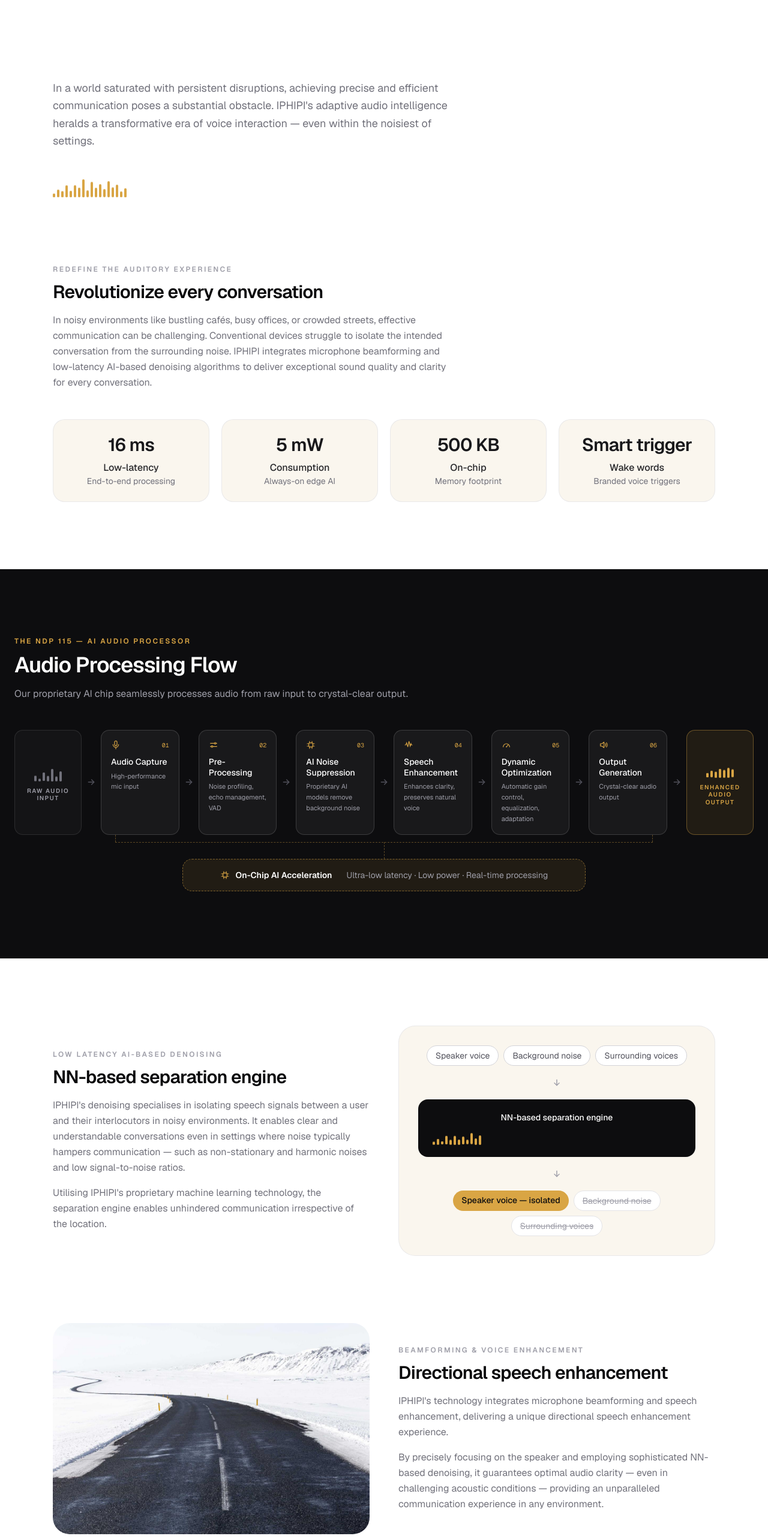
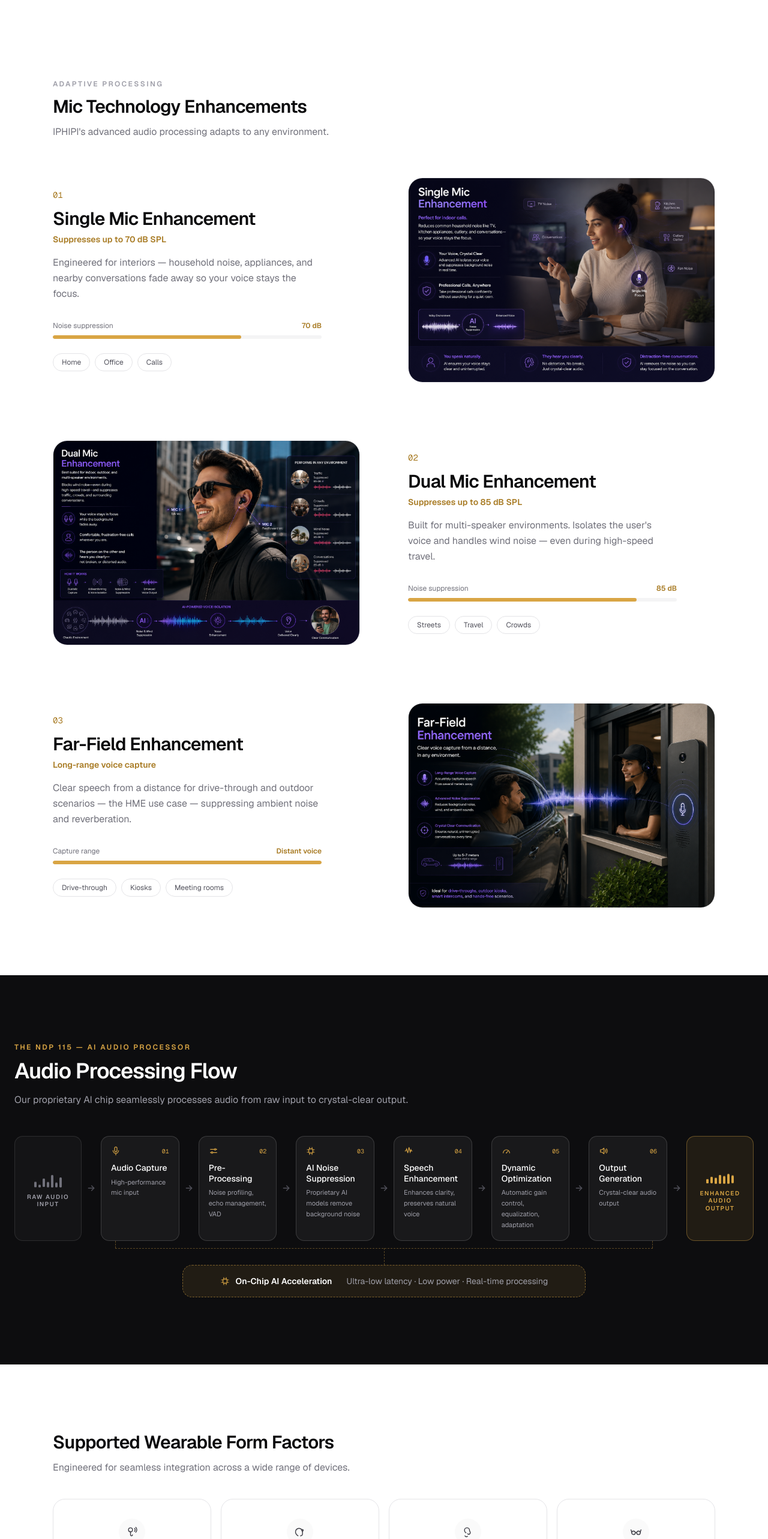
Before and after one commit to Kanish027/IPHIPI-New-draft, a Next.js app: page /ai-technologies in a window 1280 px wide. Shown: the part 2780-5346 px from the top of the page at 60% size. Built offline with nearby package versions, Linux system fonts and the light colour scheme.

Commit message:
Update hero and technology sections

```diff
--- a/src/app/ai-technologies/page.tsx
+++ b/src/app/ai-technologies/page.tsx
@@ -81,30 +81,31 @@
 
 const SEPARATION_INPUTS = ["Speaker voice", "Background noise", "Surrounding voices"];
 
+/* Images are the tech boards for now — swap for architecture diagrams */
 const MIC_TECHNOLOGIES = [
   {
     title: "Single Mic Enhancement",
     spec: "Suppresses up to 70 dB SPL",
     body: "Engineered for interiors — household noise, appliances, and nearby conversations fade away so your voice stays the focus.",
-    wave: [35, 55, 30, 60, 40, 65, 35, 50],
     meter: { label: "Noise suppression", value: "70 dB", percent: 70 },
     chips: ["Home", "Office", "Calls"],
+    image: "/tech/single-mic.png",
   },
   {
     title: "Dual Mic Enhancement",
     spec: "Suppresses up to 85 dB SPL",
     body: "Built for multi-speaker environments. Isolates the user's voice and handles wind noise — even during high-speed travel.",
-    wave: [45, 75, 35, 90, 50, 80, 40, 70, 55, 85, 30, 65],
     meter: { label: "Noise suppression", value: "85 dB", percent: 85 },
     chips: ["Streets", "Travel", "Crowds"],
+    image: "/tech/dual-mic.png",
   },
   {
     title: "Far-Field Enhancement",
     spec: "Long-range voice capture",
     body: "Clear speech from a distance for drive-through and outdoor scenarios — the HME use case — suppressing ambient noise and reverberation.",
-    wave: [25, 40, 30, 55, 35, 60, 30, 50, 25, 45, 30, 55, 35, 60, 25, 50],
     meter: { label: "Capture range", value: "Distant voice", percent: 100 },
     chips: ["Drive-through", "Kiosks", "Meeting rooms"],
+    image: "/tech/far-field.png",
   },
 ];
 
@@ -237,49 +238,78 @@
 
       <AiTechHero />
 
-      <div className="mx-auto max-w-6xl px-4 lg:px-6">
-        {/* Lead-in */}
-        <div className="mt-28">
-          <p className="max-w-2xl text-lg leading-relaxed text-zinc-500">
-            In a world saturated with persistent disruptions, achieving precise
-            and efficient communication poses a substantial obstacle. IPHIPI&apos;s
-            adaptive audio intelligence heralds a transformative era of voice
-            interaction — even within the noisiest of settings.
-          </p>
-          <Waveform
-            bars={[30, 55, 40, 70, 35, 60, 45, 80, 30, 65, 40, 55, 35, 70, 45, 60, 30, 50]}
-            className="mt-10 h-10"
-          />
-        </div>
-
-        {/* Redefine the auditory experience */}
+   <div className="mx-auto max-w-6xl px-4 lg:px-6">
+        {/* Mic technology enhancements */}
         <section className="mt-28">
           <p className="text-xs font-semibold uppercase tracking-[0.2em] text-zinc-400">
-            Redefine the auditory experience
+            Adaptive Processing
           </p>
-          <h2 className="mt-3 max-w-2xl text-2xl font-semibold tracking-tight sm:text-3xl">
-            Revolutionize every conversation
+          <h2 className="mt-3 text-2xl font-semibold tracking-tight sm:text-3xl">
+            Mic Technology Enhancements
           </h2>
-          <p className="mt-4 max-w-2xl leading-relaxed text-zinc-500">
-            In noisy environments like bustling cafés, busy offices, or crowded
-            streets, effective communication can be challenging. Conventional
-            devices struggle to isolate the intended conversation from the
-            surrounding noise. IPHIPI integrates microphone beamforming and
-            low-latency AI-based denoising algorithms to deliver exceptional
-            sound quality and clarity for every conversation.
+          <p className="mt-3 max-w-2xl text-zinc-500">
+            IPHIPI&apos;s advanced audio processing adapts to any environment.
           </p>
 
-          <div className="mt-12 grid gap-5 sm:grid-cols-2 lg:grid-cols-4">
-            {HIGHLIGHTS.map((item) => (
+          <div className="mt-16 space-y-20 md:space-y-24">
+            {MIC_TECHNOLOGIES.map((tech, i) => (
               <div
-                key={item.label}
-                className="rounded-[20px] border border-zinc-200/70 bg-[#faf6ee] p-6 text-center"
+                key={tech.title}
+                className="grid items-center gap-8 md:grid-cols-2 md:gap-14 lg:gap-20"
               >
-                <p className="text-3xl font-semibold tracking-tight text-zinc-900">
-                  {item.value}
-                </p>
-                <p className="mt-2 font-medium text-zinc-800">{item.label}</p>
-                <p className="text-sm text-zinc-500">{item.sub}</p>
+                {/* Text — alternates sides each row */}
+                <div className={i % 2 === 1 ? "md:order-2" : ""}>
+                  <p className="font-mono text-sm text-[#A87B24]">
+                    {String(i + 1).padStart(2, "0")}
+                  </p>
+                  <h3 className="mt-3 text-2xl font-semibold tracking-tight sm:text-3xl">
+                    {tech.title}
+                  </h3>
+                  <p className="mt-1.5 text-sm font-semibold text-[#A87B24]">{tech.spec}</p>
+                  <p className="mt-4 max-w-md leading-relaxed text-zinc-500">{tech.body}</p>
+
+                  {/* Suppression / range meter */}
+                  <div className="mt-8 max-w-md">
+                    <div className="flex items-center justify-between text-xs">
+                      <span className="text-zinc-500">{tech.meter.label}</span>
+                      <span className="font-semibold text-[#A87B24]">{tech.meter.value}</span>
+                    </div>
+                    <div className="mt-2 h-1.5 overflow-hidden rounded-full bg-zinc-100">
+                      <div
+                        className="h-full rounded-full bg-[#D9A544]"
+                        style={{ width: `${tech.meter.percent}%` }}
+                      />
+                    </div>
+                  </div>
+
+                  {/* Best-for chips */}
+                  <div className="mt-6 flex flex-wrap gap-2">
+                    {tech.chips.map((chip) => (
+                      <span
+                        key={chip}
+                        className="rounded-full border border-zinc-200 px-3.5 py-1.5 text-xs text-zinc-600"
+                      >
+                        {chip}
+                      </span>
+                    ))}
+                  </div>
+                </div>
+
+                {/* Architecture image */}
+                <div
+                  className={`overflow-hidden rounded-[24px] border border-zinc-200/70 ${
+                    i % 2 === 1 ? "md:order-1" : ""
+                  }`}
+                >
+                  <Image
+                    src={tech.image}
+                    alt={tech.title}
+                    width={1536}
+                    height={1024}
+                    sizes="(max-width: 768px) 100vw, 560px"
+                    className="h-auto w-full"
+                  />
+                </div>
               </div>
             ))}
           </div>
@@ -382,158 +412,6 @@
       </section>
 
       <div className="mx-auto max-w-6xl px-4 lg:px-6">
-        {/* NN-based separation engine */}
-        <section className="mt-28 grid items-center gap-12 lg:grid-cols-2">
-          <div>
-            <p className="text-xs font-semibold uppercase tracking-[0.2em] text-zinc-400">
-              Low latency AI-based denoising
-            </p>
-            <h2 className="mt-3 text-2xl font-semibold tracking-tight sm:text-3xl">
-              NN-based separation engine
-            </h2>
-            <p className="mt-4 leading-relaxed text-zinc-500">
-              IPHIPI&apos;s denoising specialises in isolating speech signals
-              between a user and their interlocutors in noisy environments. It
-              enables clear and understandable conversations even in settings
-              where noise typically hampers communication — such as
-              non-stationary and harmonic noises and low signal-to-noise
-              ratios.
-            </p>
-            <p className="mt-4 leading-relaxed text-zinc-500">
-              Utilising IPHIPI&apos;s proprietary machine learning technology,
-              the separation engine enables unhindered communication
-              irrespective of the location.
-            </p>
-          </div>
-
-          {/* Separation visual */}
-          <div className="rounded-[28px] border border-zinc-200/70 bg-[#faf6ee] p-8">
-            <div className="flex flex-wrap justify-center gap-2">
-              {SEPARATION_INPUTS.map((input) => (
-                <span key={input} className="rounded-full border border-zinc-300 bg-white px-3.5 py-1.5 text-sm text-zinc-600">
-                  {input}
-                </span>
-              ))}
-            </div>
-            <div className="my-5 flex justify-center">
-              <svg viewBox="0 0 24 24" fill="none" stroke="currentColor" strokeWidth="2" strokeLinecap="round" strokeLinejoin="round" className="h-4 w-4 rotate-90 text-zinc-400" aria-hidden="true">
-                <path d="M5 12h14" />
-                <path d="m13 6 6 6-6 6" />
-              </svg>
-            </div>
-            <div className="rounded-[16px] bg-[#0D0D0F] px-6 py-5 text-center">
-              <p className="text-sm font-medium text-white">NN-based separation engine</p>
-              <Waveform
-                bars={[40, 70, 35, 85, 45, 75, 40, 60, 35, 80, 45, 65]}
-                className="mx-auto mt-3 h-6"
-              />
-            </div>
-            <div className="my-5 flex justify-center">
-              <svg viewBox="0 0 24 24" fill="none" stroke="currentColor" strokeWidth="2" strokeLinecap="round" strokeLinejoin="round" className="h-4 w-4 rotate-90 text-zinc-400" aria-hidden="true">
-                <path d="M5 12h14" />
-                <path d="m13 6 6 6-6 6" />
-              </svg>
-            </div>
-            <div className="flex flex-wrap justify-center gap-2">
-              <span className="rounded-full bg-[#D9A544] px-3.5 py-1.5 text-sm font-medium text-[#0D0D0F]">
-                Speaker voice — isolated
-              </span>
-              <span className="rounded-full border border-zinc-200 bg-white px-3.5 py-1.5 text-sm text-zinc-400 line-through">
-                Background noise
-              </span>
-              <span className="rounded-full border border-zinc-200 bg-white px-3.5 py-1.5 text-sm text-zinc-400 line-through">
-                Surrounding voices
-              </span>
-            </div>
-          </div>
-        </section>
-
-        {/* Beamforming */}
-        <section className="mt-28 grid items-center gap-12 lg:grid-cols-2">
-          <div className="order-last overflow-hidden rounded-[28px] lg:order-first">
-            {/* Sample image — swap for real beamforming/product visuals */}
-            <Image
-              src="/samples/beamforming.jpg"
-              alt="Directional speech enhancement via wearables"
-              width={1200}
-              height={800}
-              className="h-full w-full object-cover"
-            />
-          </div>
-
-          <div>
-            <p className="text-xs font-semibold uppercase tracking-[0.2em] text-zinc-400">
-              Beamforming &amp; voice enhancement
-            </p>
-            <h2 className="mt-3 text-2xl font-semibold tracking-tight sm:text-3xl">
-              Directional speech enhancement
-            </h2>
-            <p className="mt-4 leading-relaxed text-zinc-500">
-              IPHIPI&apos;s technology integrates microphone beamforming and
-              speech enhancement, delivering a unique directional speech
-              enhancement experience.
-            </p>
-            <p className="mt-4 leading-relaxed text-zinc-500">
-              By precisely focusing on the speaker and employing sophisticated
-              NN-based denoising, it guarantees optimal audio clarity — even in
-              challenging acoustic conditions — providing an unparalleled
-              communication experience in any environment.
-            </p>
-          </div>
-        </section>
-
-        {/* Mic technology enhancements */}
-        <section className="mt-28">
-          <p className="text-xs font-semibold uppercase tracking-[0.2em] text-zinc-400">
-            Adaptive Processing
-          </p>
-          <h2 className="mt-3 text-2xl font-semibold tracking-tight sm:text-3xl">
-            Mic Technology Enhancements
-          </h2>
-          <p className="mt-3 max-w-2xl text-zinc-500">
-            IPHIPI&apos;s advanced audio processing adapts to any environment.
-          </p>
-
-          <div className="mt-10 grid gap-5 md:grid-cols-3">
-            {MIC_TECHNOLOGIES.map((tech) => (
-              <div
-                key={tech.title}
-                className="group flex flex-col rounded-[24px] border border-white/10 bg-[#0D0D0F] p-6 transition-colors duration-300 hover:border-[#D9A544]/50"
-              >
-                <Waveform bars={tech.wave} className="h-10" />
-                <h3 className="mt-6 text-lg font-medium text-white">{tech.title}</h3>
-                <p className="mt-1 text-sm font-semibold text-[#D9A544]">{tech.spec}</p>
-                <p className="mt-3 text-sm leading-relaxed text-zinc-400">{tech.body}</p>
-
-                {/* Suppression / range meter */}
-                <div className="mt-6">
-                  <div className="flex items-center justify-between text-xs">
-                    <span className="text-zinc-500">{tech.meter.label}</span>
-                    <span className="font-semibold text-[#D9A544]">{tech.meter.value}</span>
-                  </div>
-                  <div className="mt-2 h-1.5 overflow-hidden rounded-full bg-white/10">
-                    <div
-                      className="h-full rounded-full bg-[#D9A544] transition-[width] duration-700"
-                      style={{ width: `${tech.meter.percent}%` }}
-                    />
-                  </div>
-                </div>
-
-                {/* Best-for chips */}
-                <div className="mt-5 flex flex-wrap gap-2">
-                  {tech.chips.map((chip) => (
-                    <span
-                      key={chip}
-                      className="rounded-full border border-white/15 px-3 py-1 text-xs text-zinc-300"
-                    >
-                      {chip}
-                    </span>
-                  ))}
-                </div>
-              </div>
-            ))}
-          </div>
-        </section>
 
         {/* Form factors */}
         <section className="mt-28">
```
